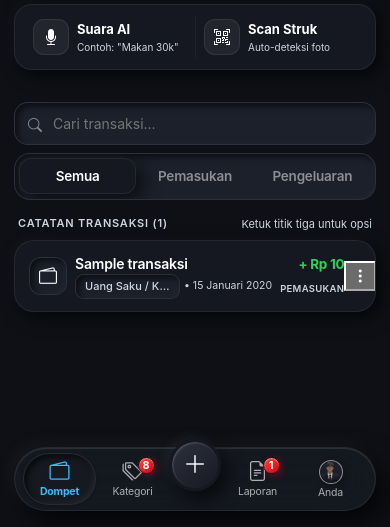
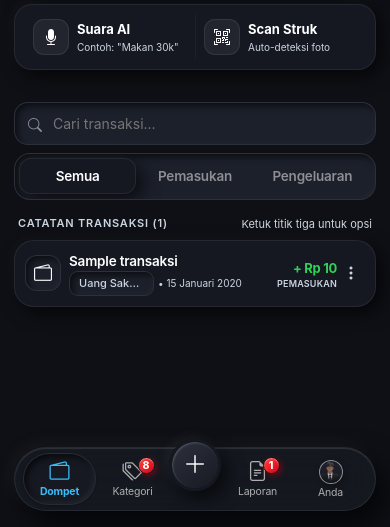
Before and after one commit to Firdaus1802/PBW, a PHP site: page /m6/index.php?view=mobile in a window 390 px wide. Shown: the part 317-844 px from the top of the page. Run offline with PHP 8.4, Linux system fonts and the light colour scheme; a user stored in the database is signed in; data comes from the database, SQL or seed files in the repository; tables that the repository leaves empty hold one stand-in row (values such as "Sample post").

Commit message:
fix(mobile): fix 3-dots action button overflow on iPhone, add vault persistence on logout, rate limiting and security headers

```diff
--- a/api/index.php
+++ b/api/index.php
@@ -14,8 +14,10 @@ if ($path === '' || $path === 'index.php') {
     exit;
 }
 
-$file = __DIR__ . '/../m6/' . $path;
-if (file_exists($file) && is_file($file) && pathinfo($file, PATHINFO_EXTENSION) === 'php') {
+$base_dir = realpath(__DIR__ . '/../m6');
+$file = realpath($base_dir . '/' . $path);
+
+if ($file && strpos($file, $base_dir) === 0 && is_file($file) && pathinfo($file, PATHINFO_EXTENSION) === 'php') {
     require $file;
     exit;
 }
--- a/m6/assets/css/ios-theme.css
+++ b/m6/assets/css/ios-theme.css
@@ -535,7 +535,7 @@ body {
 }
 
 .ios-list-row {
-  padding: 13px 16px;
+  padding: 11px 12px;
   display: flex;
   align-items: center;
   justify-content: space-between;
@@ -543,6 +543,8 @@ body {
   transition: background-color 0.15s ease;
   text-decoration: none;
   color: inherit;
+  box-sizing: border-box;
+  width: 100%;
 }
 
 .ios-list-row:last-child {
@@ -551,6 +553,52 @@ body {
 
 .ios-list-row:active {
   background-color: var(--boss-card-inner);
+}
+
+.ios-action-dots-btn {
+  width: 28px !important;
+  height: 28px !important;
+  min-width: 28px !important;
+  padding: 0 !important;
+  margin: 0 !important;
+  border-radius: 50% !important;
+  border: none !important;
+  outline: none !important;
+  background: transparent !important;
+  color: var(--boss-text-secondary) !important;
+  display: inline-flex !important;
+  align-items: center !important;
+  justify-content: center !important;
+  cursor: pointer !important;
+  flex-shrink: 0 !important;
+  transition: all 0.15s ease !important;
+  -webkit-tap-highlight-color: transparent !important;
+}
+
+.ios-action-dots-btn i {
+  font-size: 16px !important;
+  line-height: 1 !important;
+  color: inherit !important;
+}
+
+.ios-action-dots-btn:hover {
+  background: rgba(0, 0, 0, 0.05) !important;
+  color: var(--boss-text-primary) !important;
+}
+
+[data-theme="dark"] .ios-action-dots-btn:hover,
+[data-bs-theme="dark"] .ios-action-dots-btn:hover {
+  background: rgba(255, 255, 255, 0.08) !important;
+}
+
+.ios-action-dots-btn:active {
+  transform: scale(0.9) !important;
+  background: rgba(0, 0, 0, 0.08) !important;
+}
+
+[data-theme="dark"] .ios-action-dots-btn:active,
+[data-bs-theme="dark"] .ios-action-dots-btn:active {
+  background: rgba(255, 255, 255, 0.12) !important;
 }
 
 .ios-search-wrapper {
--- a/m6/index.php
+++ b/m6/index.php
@@ -479,35 +479,35 @@ foreach ($kat_expenses as $ke) {
                                     $sign = $is_masuk ? '+' : '-';
                                     $amount_class = $is_masuk ? 'amount-income' : 'amount-expense';
                                 ?>
-                                <div class="ios-list-row trx-card-item" data-jenis="<?= $trx['jenis'] ?>" data-search="<?= strtolower(htmlspecialchars($trx['judul'] . ' ' . $trx['nama_kategori'] . ' ' . $trx['catatan'])) ?>" style="padding: 12px 14px;">
-                                    <div class="d-flex align-items-center gap-2 min-w-0 flex-grow-1 me-2">
-                                        <div class="ios-icon-box flex-shrink-0" style="width: 38px; height: 38px;">
+                                <div class="ios-list-row trx-card-item" data-jenis="<?= $trx['jenis'] ?>" data-search="<?= strtolower(htmlspecialchars($trx['judul'] . ' ' . $trx['nama_kategori'] . ' ' . $trx['catatan'])) ?>" style="padding: 10px 10px; gap: 6px;">
+                                    <div class="d-flex align-items-center gap-2 min-w-0 flex-grow-1" style="overflow: hidden;">
+                                        <div class="ios-icon-box flex-shrink-0" style="width: 36px; height: 36px;">
                                             <i class="bi <?= htmlspecialchars($trx['icon']) ?>"></i>
                                         </div>
-                                        <div class="min-w-0 flex-grow-1">
-                                            <div class="fw-semibold text-truncate mb-0" style="font-size: 14px; letter-spacing: -0.2px; color: var(--boss-text-primary);">
+                                        <div class="min-w-0 flex-grow-1" style="overflow: hidden;">
+                                            <div class="fw-semibold text-truncate mb-0" style="font-size: 13.5px; letter-spacing: -0.2px; color: var(--boss-text-primary);">
                                                 <?= htmlspecialchars($trx['judul']) ?>
                                             </div>
                                             <div class="d-flex align-items-center gap-1 mt-0.5 text-truncate">
-                                                <span class="ios-badge-mono text-truncate" style="max-width: 105px;">
+                                                <span class="ios-badge-mono text-truncate" style="max-width: 85px;">
                                                     <?= htmlspecialchars($trx['nama_kategori']) ?>
                                                 </span>
-                                                <span class="text-secondary flex-shrink-0" style="font-size: 10.5px;">
+                                                <span class="text-secondary flex-shrink-0" style="font-size: 10px;">
                                                     • <?= tgl_indo($trx['tanggal']) ?>
                                                 </span>
                                             </div>
                                         </div>
                                     </div>
-                                    <div class="d-flex align-items-center gap-1.5 flex-shrink-0">
+                                    <div class="d-flex align-items-center gap-1.5 flex-shrink-0 ms-auto">
                                         <div class="text-end">
-                                            <div class="fw-bold <?= $amount_class ?>" style="font-size: 13.5px; letter-spacing: -0.3px; white-space: nowrap;">
+                                            <div class="fw-bold <?= $amount_class ?>" style="font-size: 13px; letter-spacing: -0.3px; white-space: nowrap;">
                                                 <?= $sign ?> <?= format_rupiah($trx['jumlah']) ?>
                                             </div>
-                                            <small class="text-uppercase text-secondary" style="font-size: 9.5px; font-weight: 600; letter-spacing: 0.3px;">
+                                            <small class="text-uppercase text-secondary d-block" style="font-size: 9px; font-weight: 600; letter-spacing: 0.2px; line-height: 1;">
                                                 <?= $trx['jenis'] ?>
                                             </small>
                                         </div>
-                                        <div class="dropdown">
+                                        <div class="dropdown flex-shrink-0">
                                             <button type="button" class="ios-action-dots-btn" data-bs-toggle="dropdown" aria-expanded="false" title="Menu Opsi">
                                                 <i class="bi bi-three-dots-vertical"></i>
                                             </button>
```
Also changed, not shown: m6/config/koneksi.php (+44 -1 lines), m6/login.php (+46 -1 lines).
